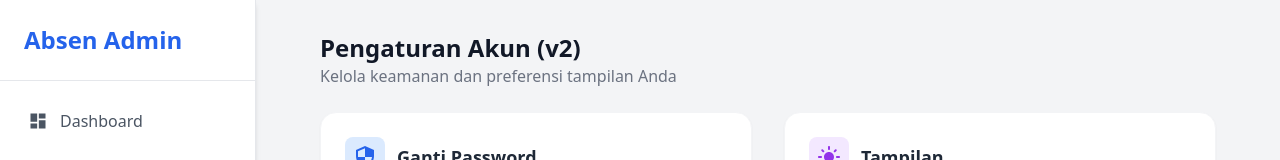
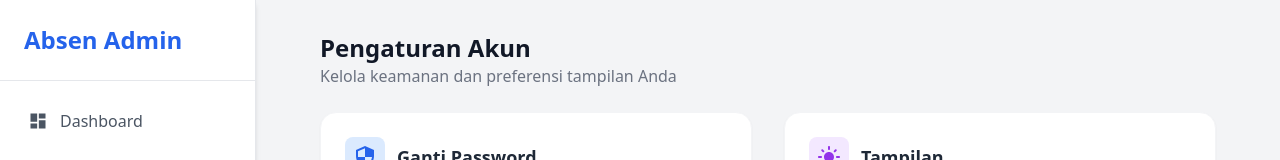
Before and after one commit to add146/absen, a React (Vite) app in the folder frontend/: page /admin/settings in a window 1280 px wide. Shown: the top 160 px of the page. Built offline with nearby package versions, Linux system fonts and the light colour scheme; no server answers; sample sign-in values are in the browser's storage.

Commit message:
chore: cleanup debug code and update task list

```diff
--- a/frontend/src/pages/admin/Settings.tsx
+++ b/frontend/src/pages/admin/Settings.tsx
@@ -53,11 +53,7 @@ const Settings: React.FC = () => {
                 detail = error.message || 'Unknown Error';
             }
 
-
-            // Debug info
-            // Ensure api.defaults.baseURL is visible
-            const target = api.defaults.baseURL || 'undefined_base_url';
-            setMessage({ type: 'error', text: `${detail} (Target: ${target})` });
+            setMessage({ type: 'error', text: detail });
         } finally {
             setLoading(false);
         }
@@ -66,7 +62,7 @@ const Settings: React.FC = () => {
     return (
         <div className="max-w-4xl mx-auto">
             <div className="mb-6">
-                <h1 className="text-2xl font-bold text-gray-900 dark:text-white">Pengaturan Akun (v2)</h1>
+                <h1 className="text-2xl font-bold text-gray-900 dark:text-white">Pengaturan Akun</h1>
                 <p className="text-gray-500 dark:text-gray-400">Kelola keamanan dan preferensi tampilan Anda</p>
             </div>
 
```
